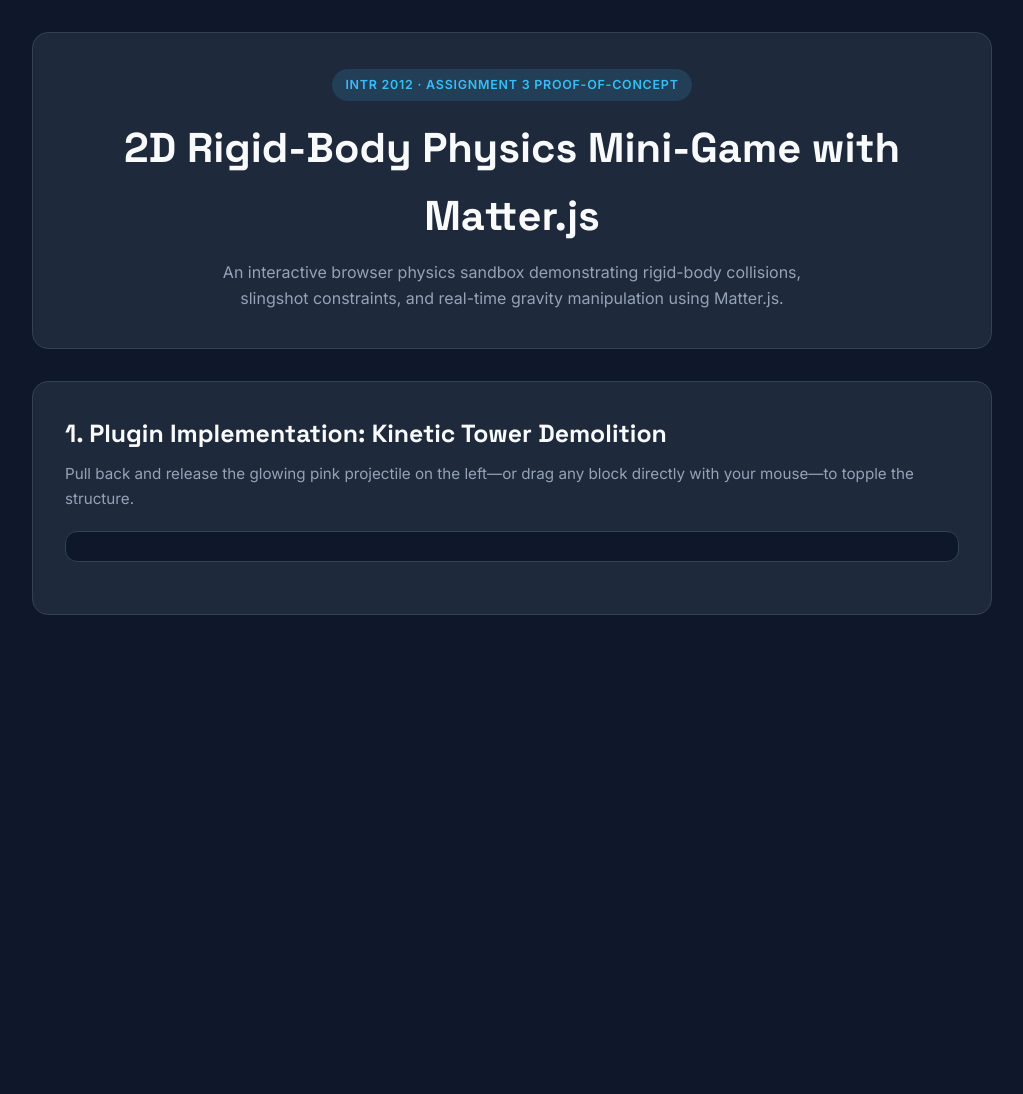
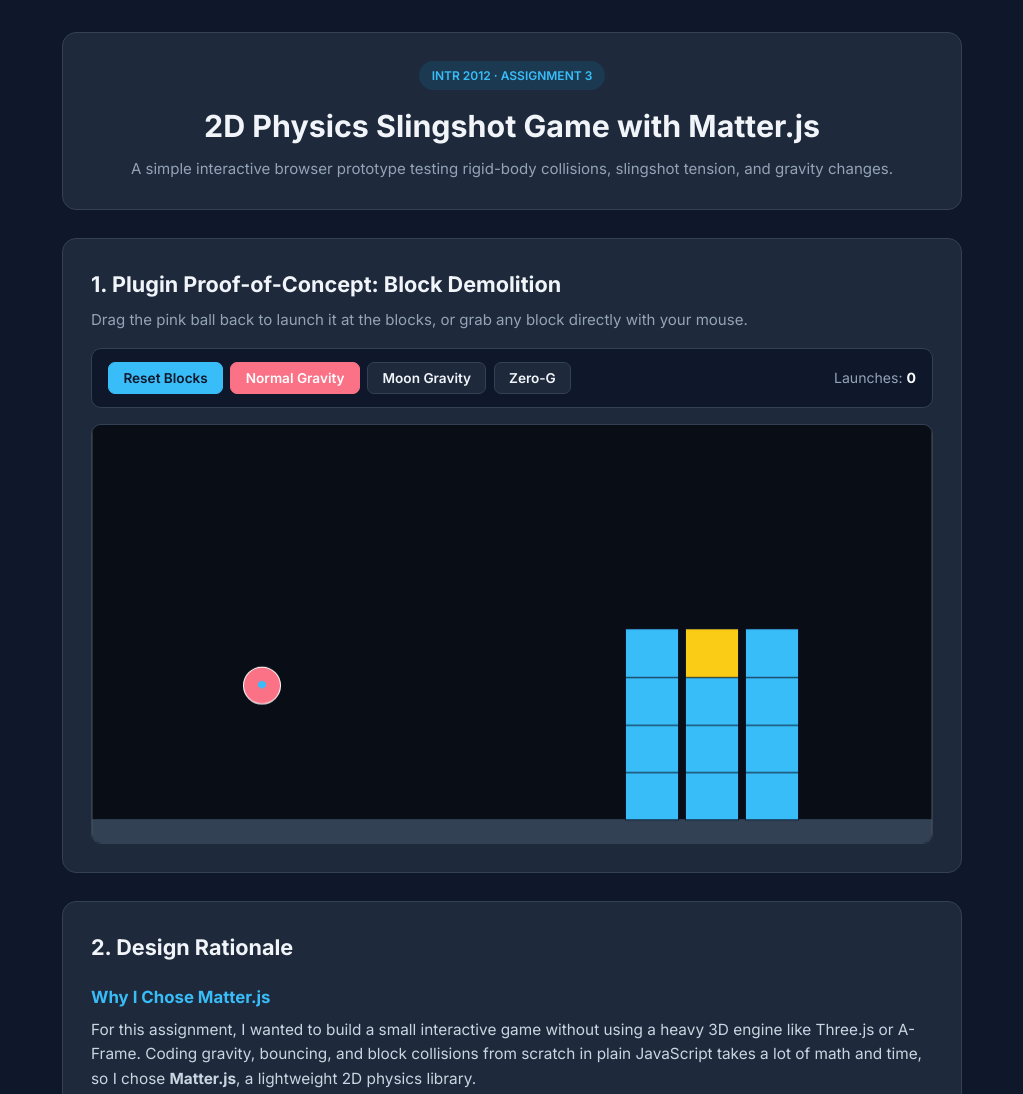
Before and after one commit to davidroq24/Assignment3, a plain HTML site: page index.html in a window 1280 px wide. Shown: the top 1094 px of the page, without its empty margins (128-1151 px from the left). Before the commit the page ends 800 px from the top, so only its background shows below. Drawn offline with nearby package versions, Linux system fonts and the light colour scheme.

Commit message:
Update index.html

```diff
--- a/index.html
+++ b/index.html
@@ -3,237 +3,256 @@
 <head>
   <meta charset="UTF-8" />
   <meta name="viewport" content="width=device-width, initial-scale=1.0" />
-  <title>Assignment 3 — Matter.js 2D Physics Game Proof-of-Concept</title>
+  <title>Assignment 3 — Matter.js Physics Prototype</title>
   <link rel="preconnect" href="https://fonts.googleapis.com" />
   <link rel="preconnect" href="https://fonts.gstatic.com" crossorigin />
-  <link href="https://fonts.googleapis.com/css2?family=Space+Grotesk:wght@500;700&family=Inter:wght@400;500;600&display=swap" rel="stylesheet" />
-  <!-- Matter.js 2D Physics Engine CDN -->
-  <script src="https://cdnjs.cloudflare.com/ajax/libs/matter-js/0.20.0/matter.min.js"></script>
+  <link href="https://fonts.googleapis.com/css2?family=Inter:wght@400;500;600;700&display=swap" rel="stylesheet" />
+  <script src="https://cdn.jsdelivr.net/npm/matter-js@0.20.0/build/matter.min.js"></script>
   <style>
-    :root {
-      --bg: #0f172a;
-      --surface: #1e293b;
-      --surface-light: #273549;
-      --text-main: #f8fafc;
-      --text-muted: #94a3b8;
-      --accent: #38bdf8;
-      --accent-warm: #fb7185;
-      --border: #334155;
-    }
-
-    * {
-      box-sizing: border-box;
-      margin: 0;
-      padding: 0;
-    }
-
+    * { box-sizing: border-box; margin: 0; padding: 0; }
     body {
       font-family: 'Inter', sans-serif;
-      background-color: var(--bg);
-      color: var(--text-main);
-      line-height: 1.65;
-      padding: 2rem 1.25rem 4rem;
+      background: #0f172a;
+      color: #f1f5f9;
+      line-height: 1.6;
+      padding: 2rem 1rem 4rem;
     }
-
-    .container {
-      max-width: 960px;
-      margin: 0 auto;
+    .container { max-width: 900px; margin: 0 auto; }
+    header, .card {
+      background: #1e293b;
+      border: 1px solid #334155;
+      border-radius: 14px;
+      padding: 1.75rem;
+      margin-bottom: 1.75rem;
     }
-
-    header {
-      text-align: center;
-      background: var(--surface);
-      border: 1px solid var(--border);
-      border-radius: 16px;
-      padding: 2.25rem 1.5rem;
-      margin-bottom: 2rem;
+    header { text-align: center; }
+    .tag {
+      display: inline-block;
+      background: #0ea5e922;
+      color: #38bdf8;
+      font-size: 0.75rem;
+      font-weight: 600;
+      padding: 0.3rem 0.8rem;
+      border-radius: 99px;
+      margin-bottom: 0.75rem;
+      text-transform: uppercase;
     }
-
-    .badge {
-      display: inline-block;
-      background: rgba(56, 189, 248, 0.15);
-      color: var(--accent);
-      font-size: 0.78rem;
-      font-weight: 600;
-      letter-spacing: 0.06em;
-      text-transform: uppercase;
-      padding: 0.35rem 0.85rem;
-      border-radius: 999px;
-      margin-bottom: 0.8rem;
-    }
-
-    h1, h2 {
-      font-family: 'Space Grotesk', sans-serif;
-    }
-
-    h1 {
-      font-size: clamp(1.85rem, 4vw, 2.6rem);
-      margin-bottom: 0.5rem;
-    }
-
-    header p {
-      color: var(--text-muted);
-      max-width: 640px;
-      margin: 0 auto;
-    }
-
-    .card {
-      background: var(--surface);
-      border: 1px solid var(--border);
-      border-radius: 16px;
-      padding: 2rem;
-      margin-bottom: 2rem;
-    }
-
-    h2 {
-      font-size: 1.55rem;
-      margin-bottom: 0.4rem;
-    }
-
-    h3 {
-      font-family: 'Space Grotesk', sans-serif;
-      font-size: 1.15rem;
-      color: var(--accent);
-      margin-top: 1.5rem;
-      margin-bottom: 0.5rem;
-    }
-
-    .subtitle {
-      color: var(--text-muted);
-      font-size: 0.95rem;
-      margin-bottom: 1.25rem;
-    }
-
-    .toolbar {
-      display: flex;
-      flex-wrap: wrap;
-      gap: 0.75rem;
-      justify-content: space-between;
-      align-items: center;
-      background: var(--bg);
-      padding: 0.9rem 1.1rem;
-      border-radius: 12px;
-      border: 1px solid var(--border);
-      margin-bottom: 1.25rem;
-    }
-
-    .btn-group {
+    h1 { font-size: 1.9rem; margin-bottom: 0.4rem; }
+    h2 { font-size: 1.35rem; margin-bottom: 0.4rem; }
+    h3 { font-size: 1.05rem; color: #38bdf8; margin: 1.25rem 0 0.4rem; }
+    .muted { color: #94a3b8; font-size: 0.94rem; }
+    .controls {
       display: flex;
       flex-wrap: wrap;
       gap: 0.5rem;
+      justify-content: space-between;
+      align-items: center;
+      background: #0f172a;
+      padding: 0.8rem 1rem;
+      border-radius: 10px;
+      border: 1px solid #334155;
+      margin: 1rem 0;
     }
-
+    .btns { display: flex; flex-wrap: wrap; gap: 0.45rem; }
     button {
-      font-family: 'Inter', sans-serif;
-      font-size: 0.86rem;
+      font-family: inherit;
+      font-size: 0.85rem;
       font-weight: 600;
-      padding: 0.55rem 1rem;
-      border-radius: 8px;
-      border: 1px solid var(--border);
-      background: var(--surface-light);
-      color: var(--text-main);
+      padding: 0.45rem 0.9rem;
+      border-radius: 7px;
+      border: 1px solid #334155;
+      background: #1e293b;
+      color: #f1f5f9;
       cursor: pointer;
-      transition: all 0.18s ease;
     }
-
-    button:hover {
-      border-color: var(--accent);
-      color: var(--accent);
-    }
-
-    button.primary {
-      background: var(--accent);
-      color: #0f172a;
-      border-color: var(--accent);
-    }
-
-    button.primary:hover {
-      background: #7dd3fc;
-      color: #0f172a;
-    }
-
-    button.active {
-      background: var(--accent-warm);
-      color: #ffffff;
-      border-color: var(--accent-warm);
-    }
-
-    .hud {
-      display: flex;
-      gap: 1.5rem;
-      font-size: 0.9rem;
-      color: var(--text-muted);
-    }
-
-    .hud strong {
-      color: var(--text-main);
-    }
-
+    button:hover { border-color: #38bdf8; color: #38bdf8; }
+    button.primary { background: #38bdf8; color: #0f172a; border-color: #38bdf8; }
+    button.active { background: #fb7185; color: #fff; border-color: #fb7185; }
+    .stats { font-size: 0.88rem; color: #94a3b8; display: flex; gap: 1rem; }
+    .stats strong { color: #f8fafc; }
     #game-container {
       width: 100%;
-      border-radius: 12px;
+      height: 420px;
+      background: #090d16;
+      border: 1px solid #334155;
+      border-radius: 10px;
       overflow: hidden;
-      border: 1px solid var(--border);
-      background: #0b1120;
       cursor: grab;
     }
-
-    #game-container:active {
-      cursor: grabbing;
-    }
-
-    #game-container canvas {
-      display: block;
-      width: 100% !important;
-      height: auto !important;
-    }
-
-    .rationale p {
-      color: #cbd5e1;
-      margin-bottom: 1rem;
-    }
-
-    .rationale ul {
-      margin: 0.6rem 0 1.25rem 1.4rem;
-      color: #cbd5e1;
-    }
-
-    .rationale li {
-      margin-bottom: 0.45rem;
-    }
-
-    .plugin-link {
-      display: inline-block;
-      margin-top: 0.5rem;
-      color: var(--accent);
-      font-weight: 600;
-      text-decoration: none;
-      border-bottom: 1px solid var(--accent);
-    }
-
-    footer {
-      text-align: center;
-      color: var(--text-muted);
-      font-size: 0.85rem;
-    }
+    #game-container:active { cursor: grabbing; }
+    #game-container canvas { width: 100% !important; height: 100% !important; display: block; }
+    .rationale p { color: #cbd5e1; margin-bottom: 0.9rem; font-size: 0.96rem; }
+    .rationale ul { margin: 0.4rem 0 1rem 1.3rem; color: #cbd5e1; font-size: 0.96rem; }
+    .rationale li { margin-bottom: 0.35rem; }
+    a { color: #38bdf8; font-weight: 600; }
+    footer { text-align: center; color: #64748b; font-size: 0.85rem; }
   </style>
 </head>
 <body>
   <div class="container">
     <header>
-      <span class="badge">INTR 2012 · Assignment 3 Proof-of-Concept</span>
-      <h1>2D Rigid-Body Physics Mini-Game with Matter.js</h1>
-      <p>
-        An interactive browser physics sandbox demonstrating rigid-body collisions,
-        slingshot constraints, and real-time gravity manipulation using Matter.js.
-      </p>
+      <span class="tag">INTR 2012 · Assignment 3</span>
+      <h1>2D Physics Slingshot Game with Matter.js</h1>
+      <p class="muted">A simple interactive browser prototype testing rigid-body collisions, slingshot tension, and gravity changes.</p>
     </header>
 
-    <!-- COMPONENT 1: PLUGIN IMPLEMENTATION -->
-    <section class="card" aria-labelledby="game-title">
-      <h2 id="game-title">1. Plugin Implementation: Kinetic Tower Demolition</h2>
-      <p class="subtitle">
-        Pull back and release the glowing pink projectile on the left—or drag any block directly with your mouse—to topple the structure.
+    <section class="card">
+      <h2>1. Plugin Proof-of-Concept: Block Demolition</h2>
+      <p class="muted">Drag the pink ball back to launch it at the blocks, or grab any block directly with your mouse.</p>
+
+      <div class="controls">
+        <div class="btns">
+          <button class="primary" id="reset-btn">Reset Blocks</button>
+          <button class="grav-btn active" data-g="1">Normal Gravity</button>
+          <button class="grav-btn" data-g="0.25">Moon Gravity</button>
+          <button class="grav-btn" data-g="-0.15">Zero-G</button>
+        </div>
+        <div class="stats">
+          <span>Launches: <strong id="shots">0</strong></span>
+        </div>
+      </div>
+
+      <div id="game-container"></div>
+    </section>
+
+    <section class="card rationale">
+      <h2>2. Design Rationale</h2>
+
+      <h3>Why I Chose Matter.js</h3>
+      <p>
+        For this assignment, I wanted to build a small interactive game without using a heavy 3D engine like Three.js or A-Frame. Coding gravity, bouncing, and block collisions from scratch in plain JavaScript takes a lot of math and time, so I chose <strong>Matter.js</strong>, a lightweight 2D physics library.
       </p>
+      <p>
+        This prototype shows a few things Matter.js handles well out of the box:
+      </p>
+      <ul>
+        <li><strong>Slingshot Physics:</strong> Using <code>Matter.Constraint</code>, I attached the projectile to a fixed point so users can pull and release it like an elastic band.</li>
+        <li><strong>Realistic Collisions:</strong> Each block has its own weight, friction, and bounce settings, so hitting the bottom row naturally knocks down the rest of the stack.</li>
+        <li><strong>Live Gravity Controls:</strong> By updating <code>engine.gravity.y</code> with simple buttons, the player can switch between normal Earth gravity, low Moon gravity, or floating zero-gravity in real time.</li>
+      </ul>
 
-      <div class="toolbar">
+      <h3>Opportunities Beyond This Prototype</h3>
+      <p>
+        Right now this is just a single-screen sandbox, but it could easily grow into a full browser game or interactive learning tool:
+      </p>
+      <ul>
+        <li><strong>Levels and Scoring:</strong> By listening to Matter.js collision events, I could track when the yellow target block hits the ground, keep a real score, and load harder block layouts.</li>
+        <li><strong>Custom Graphics and Sound:</strong> Instead of basic colored shapes, Matter.js allows replacing blocks with custom PNG sprites and adding impact sound effects using the Web Audio API.</li>
+        <li><strong>Physics Learning Demos:</strong> A similar setup could be used on educational websites so students can test how mass, gravity, and launch angles affect motion.</li>
+      </ul>
+
+      <p><a href="https://brm.io/matter-js/" target="_blank" rel="noopener">Plugin Reference: Matter.js Official Site &rarr;</a></p>
+    </section>
+
+    <footer>Assignment 3 · GitHub Pages Submission</footer>
+  </div>
+
+  <script>
+    window.addEventListener('DOMContentLoaded', () => {
+      if (typeof Matter === 'undefined') {
+        document.getElementById('game-container').innerHTML =
+          '<p style="padding:2rem;color:#fb7185;">Could not load Matter.js. Check your internet connection and refresh.</p>';
+        return;
+      }
+
+      const { Engine, Render, Runner, Bodies, Constraint, Composite, Mouse, MouseConstraint, Events } = Matter;
+      const box = document.getElementById('game-container');
+      const W = 840;
+      const H = 420;
+
+      const engine = Engine.create();
+      const render = Render.create({
+        element: box,
+        engine: engine,
+        options: { width: W, height: H, wireframes: false, background: '#090d16' }
+      });
+
+      Render.run(render);
+      Runner.run(Runner.create(), engine);
+
+      const anchor = { x: 170, y: 260 };
+      let ball, sling, isDragging = false, shots = 0;
+
+      const mouse = Mouse.create(render.canvas);
+      const mouseConstraint = MouseConstraint.create(engine, {
+        mouse: mouse,
+        constraint: { stiffness: 0.2, render: { visible: false } }
+      });
+      render.mouse = mouse;
+
+      function makeBall() {
+        return Bodies.circle(anchor.x, anchor.y, 18, {
+          density: 0.004,
+          restitution: 0.65,
+          render: { fillStyle: '#fb7185', strokeStyle: '#fff', lineWidth: 2 }
+        });
+      }
+
+      function setupWorld() {
+        Composite.clear(engine.world, false);
+        shots = 0;
+        document.getElementById('shots').textContent = shots;
+
+        const floor = Bodies.rectangle(W / 2, H - 12, W, 24, { isStatic: true, render: { fillStyle: '#334155' } });
+        const wallR = Bodies.rectangle(W + 12, H / 2, 24, H, { isStatic: true });
+        const wallL = Bodies.rectangle(-12, H / 2, 24, H, { isStatic: true });
+
+        ball = makeBall();
+        sling = Constraint.create({
+          pointA: anchor,
+          bodyB: ball,
+          stiffness: 0.05,
+          length: 1,
+          render: { strokeStyle: '#38bdf8', lineWidth: 3 }
+        });
+
+        const blocks = [];
+        for (let r = 0; r < 4; r++) {
+          for (let c = 0; c < 3; c++) {
+            const isGold = r === 3 && c === 1;
+            blocks.push(
+              Bodies.rectangle(560 + c * 60, H - 48 - r * 50, 52, 48, {
+                friction: 0.6,
+                restitution: 0.2,
+                render: { fillStyle: isGold ? '#facc15' : '#38bdf8', strokeStyle: '#0f172a', lineWidth: 2 }
+              })
+            );
+          }
+        }
+
+        Composite.add(engine.world, [floor, wallR, wallL, ball, sling, ...blocks, mouseConstraint]);
+      }
+
+      Events.on(mouseConstraint, 'startdrag', (e) => {
+        if (e.body === ball) isDragging = true;
+      });
+
+      Events.on(mouseConstraint, 'enddrag', (e) => {
+        if (e.body === ball && isDragging) {
+          isDragging = false;
+          shots++;
+          document.getElementById('shots').textContent = shots;
+          setTimeout(() => { sling.bodyB = null; }, 25);
+          setTimeout(() => {
+            ball = makeBall();
+            sling.bodyB = ball;
+            Composite.add(engine.world, ball);
+          }, 1500);
+        }
+      });
+
+      document.getElementById('reset-btn').addEventListener('click', setupWorld);
+
+      document.querySelectorAll('.grav-btn').forEach((btn) => {
+        btn.addEventListener('click', () => {
+          document.querySelectorAll('.grav-btn').forEach((b) => b.classList.remove('active'));
+          btn.classList.add('active');
+          engine.gravity.y = parseFloat(btn.dataset.g);
+        });
+      });
+
+      setupWorld();
+    });
+  </script>
+</body>
+</html>
```
